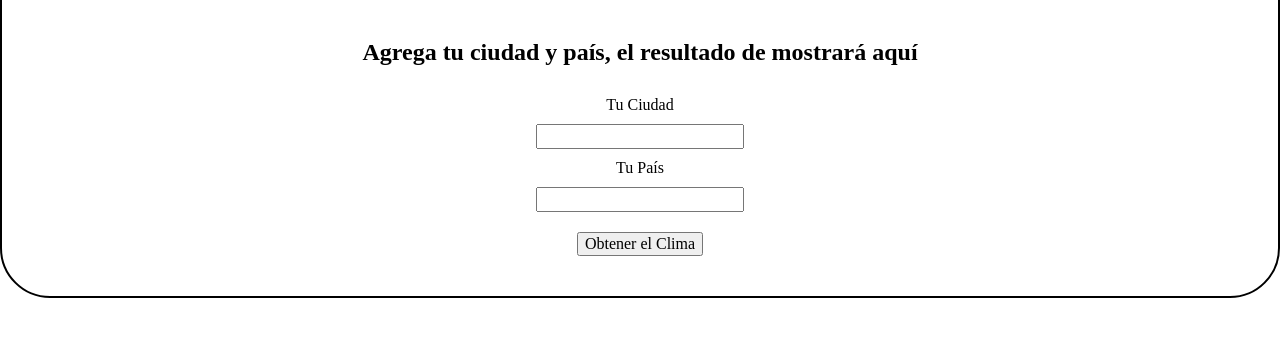
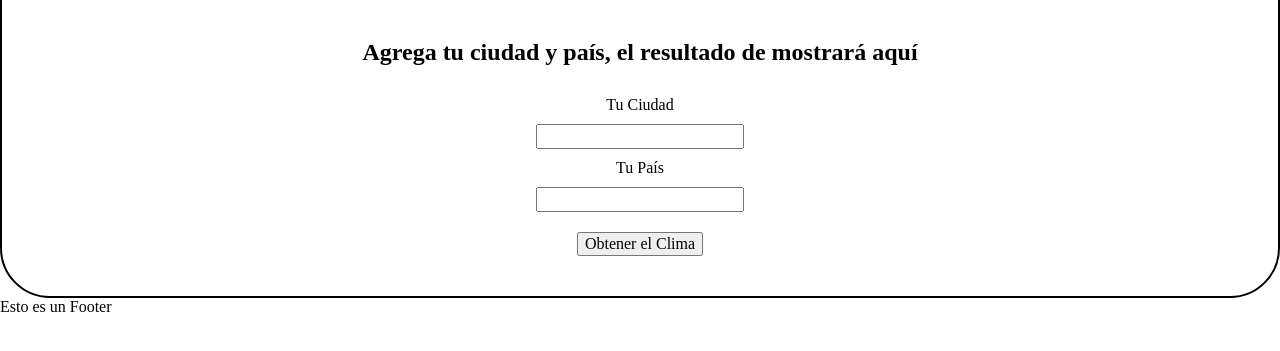
Before and after one commit to jobarv/ClimaApp, a plain HTML site: page index.html in a window 1280 px wide. Shown: the part 83-434 px from the top of the page. Drawn offline with nearby package versions, Linux system fonts and the light colour scheme.

Commit message:
Se agrega un Footer

```diff
--- a/index.html
+++ b/index.html
@@ -33,6 +33,8 @@
         </div>
     </div>
 
+    <footer>Esto es un Footer</footer>
+
     <script src="js/main.js"></script>
 </body>
 
```
